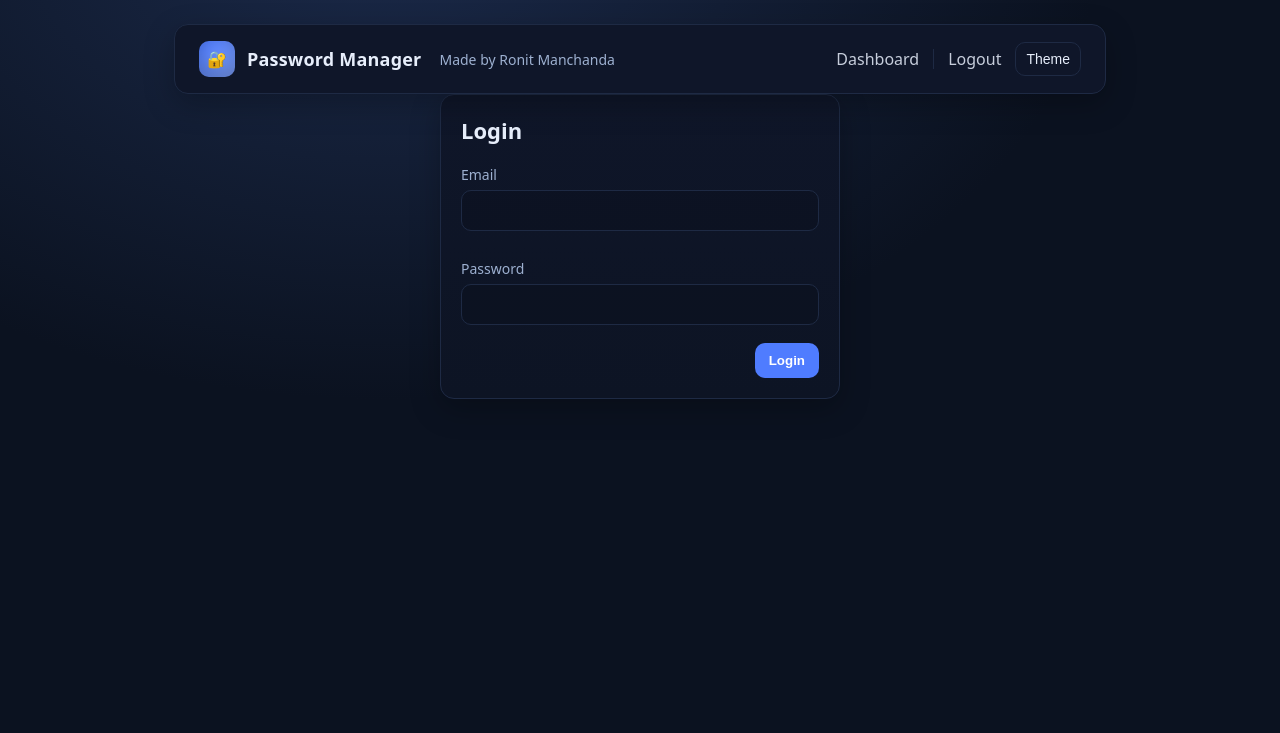
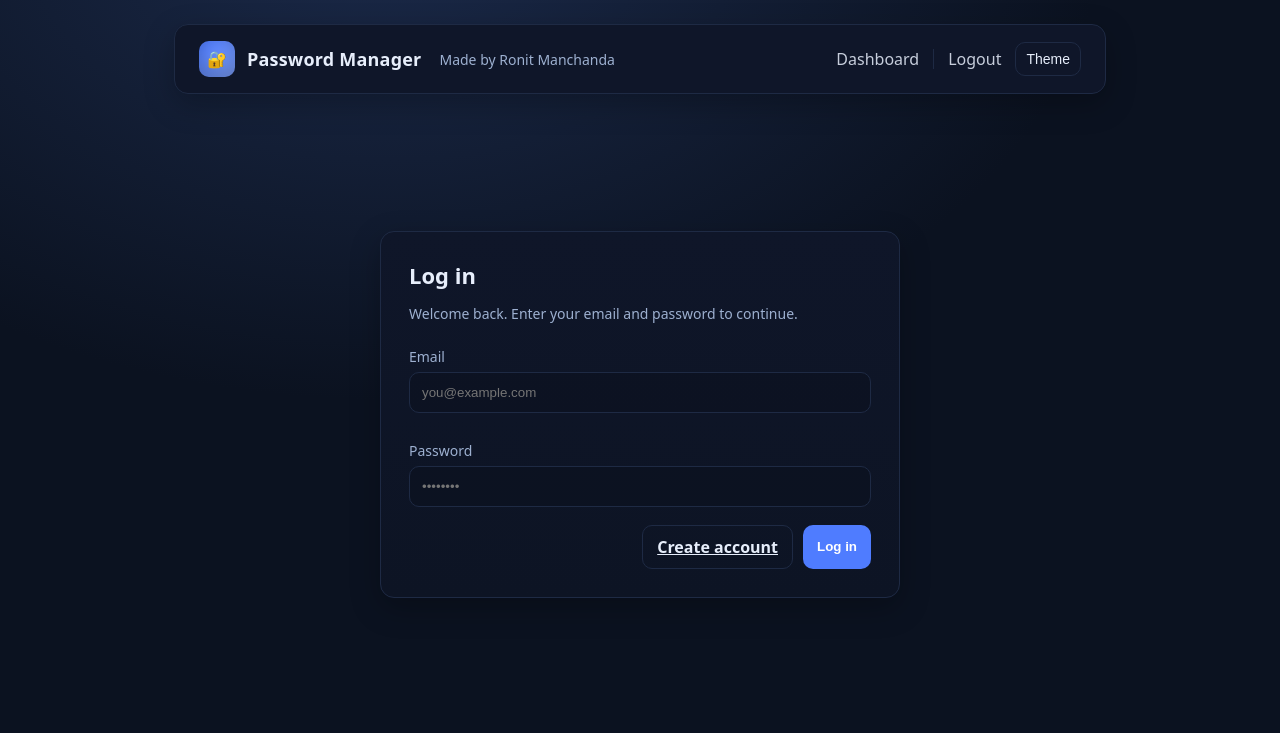
Before and after one commit to RonitManchanda/password-manager-web, a Flask app: template templates/login.html in a window 1280 px wide. Shown: the top 733 px of the page. Run offline with Flask 3, Linux system fonts and the light colour scheme; the template is opened without the code that fills it: values that come from a table or form of the project are taken from there, others are empty; some libraries are stand-ins or nearby versions.

Commit message:
Login page update

```diff
--- a/templates/login.html
+++ b/templates/login.html
@@ -1,20 +1,28 @@
 {% extends "base.html" %}
 {% block content %}
-<div class="card" style="max-width:400px; margin:auto;">
-  <h2>Login</h2>
+<div class="center-page">
+  <div class="card auth-card">
+    <h2>Log in</h2>
+    <p class="subtle">Welcome back. Enter your email and password to continue.</p>
+
     <form method="post" class="grid">
-    <input type="hidden" name="csrf_token" value="{{ csrf_token() }}">
+      {{ form.hidden_tag() }}
+
       <div>
         <label>Email</label>
-      <input class="input" name="email" type="email" required />
+        {{ form.email(class_="input", placeholder="you@example.com") }}
       </div>
+
       <div>
         <label>Password</label>
-      <input class="input" name="password" type="password" required />
+        {{ form.login_password(class_="input", placeholder="••••••••") }}
       </div>
-    <div style="display:flex; gap:8px; justify-content:flex-end;">
-      <button class="btn" type="submit">Login</button>
+
+      <div style="display:flex; gap:10px; justify-content:flex-end;">
+        <a class="btn secondary" href="{{ url_for('register') }}">Create account</a>
+        {{ form.submit(class_="btn", value="Log in") }}
       </div>
     </form>
   </div>
+</div>
 {% endblock %}
```
Lines whose indentation alone changed are shown as unchanged.
